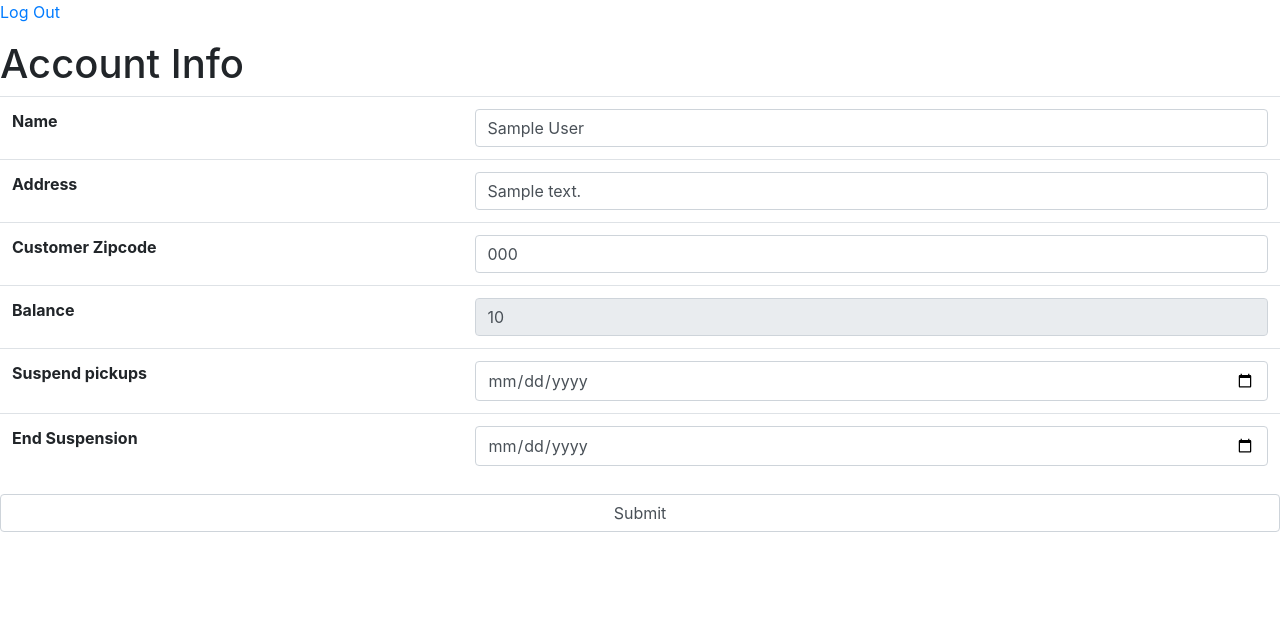
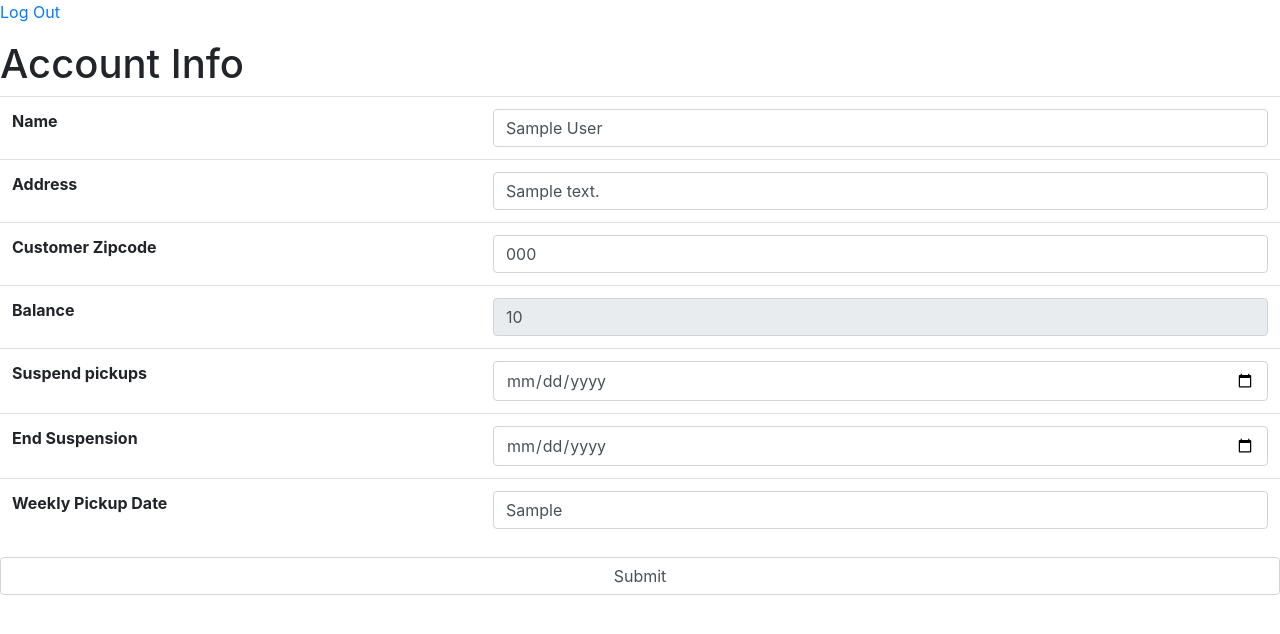
Before and after one commit to PSButlerII/TrashCollectorCollaborationProject, a Django app: page /customers/account_info/ in a window 1280 px wide. Shown: the top 634 px of the page. Run offline with Django 3.2, Linux system fonts and the light colour scheme; a user stored in the database is signed in; tables that the repository leaves empty hold one stand-in row (values such as "Sample post"); some libraries are stand-ins or nearby versions.

Commit message:
Fixed link for customer change pickup day

```diff
--- a/trash_collector/customers/forms.py
+++ b/trash_collector/customers/forms.py
@@ -1,5 +1,6 @@
 from django import forms
 from .models import Customer
+# from durationfield.forms import DurationField as FDurationField
 
 
 class customer_forms(forms.ModelForm):
@@ -12,3 +13,6 @@ class change_pickup_form(forms.ModelForm):
     class Meta:
         model = Customer
         fields = ('name', 'weekly_pickup_day', 'onetime_pickup_date',)
+
+# class DurationField(forms.ModelForm)
+#     duration = FDurationField()
--- a/trash_collector/customers/templates/customers/account_info.html
+++ b/trash_collector/customers/templates/customers/account_info.html
@@ -33,6 +33,10 @@
                     <th scope="col">End Suspension</th>
                     <td scope="row"><input class="form-control" type="date" name="end_suspension_date" Value="{{customer.end_suspension_date}}"></td>
                 </tr>
+                <tr>
+                    <th scope="col">Weekly Pickup Date</th>
+                    <td scope="row"><input class="form-control" type="text" name="weekly_pickup_day" Value="{{customer.weekly_pickup_day}}"></td>
+                </tr>
             </table>
                 <input class="form-control" type="submit" value="Submit">
         </form>
--- a/trash_collector/customers/urls.py
+++ b/trash_collector/customers/urls.py
@@ -9,5 +9,5 @@ urlpatterns = [
     path('', views.index, name="index"),
     path('customer/', views.customer_signup, name="customer_signup"),
     path('account_info/', views.customer_account_info, name="customer_account_info"),
-    path('weekly_pickup/', views.change_pickup_day, name="change_pickup_day")
+    path('change_pickup_day/', views.change_pickup_day, name="change_pickup_day")
 ]
--- a/trash_collector/customers/views.py
+++ b/trash_collector/customers/views.py
@@ -60,8 +60,9 @@ def customer_account_info(request):
 
 def change_pickup_day(request):
     user = request.user
-    customer = Customer.objects.filter(user_id=user.id)
-    if not customer.exists():
+
+    customer = Customer.objects.filter(user_id=user.id).first()
+    if customer is None:
         return redirect("/customers/customer")
     customer_info = Customer.objects.get(user_id=user.id)
     form = change_pickup_form(request.POST, instance=customer)
@@ -70,6 +71,6 @@ def change_pickup_day(request):
         return redirect('/customers/')
     context = {
         'form': form,
-        'customer': customer_info
+        'customer': customer
     }
-    return render(request, "customers/customer_change_pickup_day.html", context)
+    return render(request, "customers/change_pickup_day.html", context)
--- a/trash_collector/templates/base.html
+++ b/trash_collector/templates/base.html
@@ -12,8 +12,6 @@
     {% if group.name == "Customers" %}
      <nav class="navbar navbar-expand-lg navbar-light bg-light">
       <a class="navbar-brand" href="#"></a>
-
-
         <ul class="navbar-nav">
           <li class="nav-item active">
             <a class="nav-link" href="/customers/">Home <span class="sr-only">(current)</span></a>
@@ -33,8 +31,6 @@
     {% elif group.name == "Employees" %}
     <nav class="navbar navbar-expand-lg navbar-light bg-light">
       <a class="navbar-brand" href="#"></a>
-
-
         <ul class="navbar-nav">
           <li class="nav-item active">
             <a class="nav-link" href="/employees/">Home <span class="sr-only">(current)</span></a>
@@ -49,7 +45,6 @@
             <a class="nav-link" href="{% url 'customers:customer_signup' %}">Customer Registration</a>
           </li>
         </ul>
-
     </nav>
     {% endif %}
   {% endfor %}
```
Also changed, not shown: trash_collector/customers/migrations/0002_auto_20210705_1520.py (added), trash_collector/customers/templates/customers/change_pickup_day.html (renamed from trash_collector/customers/templates/customers/customer_change_pickup_day.html), trash_collector/employees/migrations/0001_initial.py (added).
